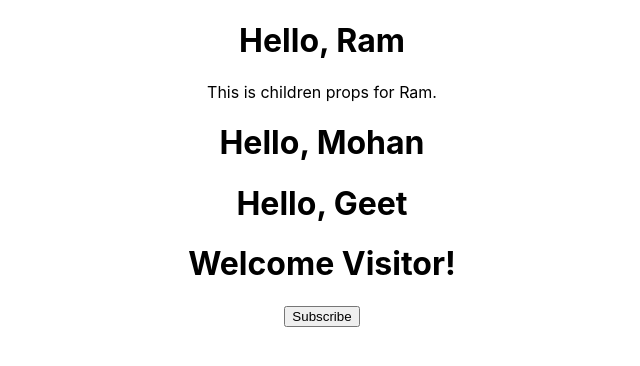
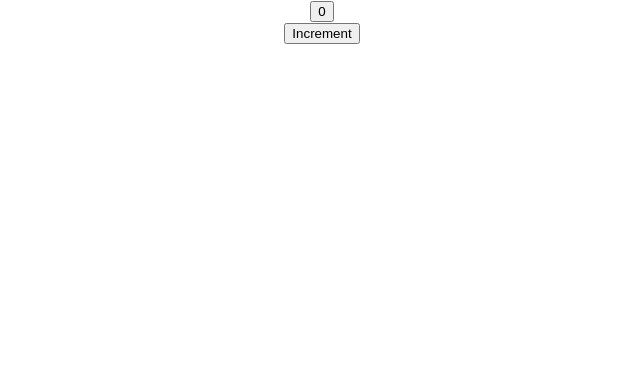
Before and after one commit to aakashverma1124/Roadmap-To-React, a React (Create React App) app: page / in a window 1280 px wide. Shown: the top 366 px of the page, without its empty margins (318-958 px from the left). Built offline with nearby package versions, Linux system fonts and the light colour scheme.

Commit message:
Building a Simple Counter

```diff
--- a/src/App.js
+++ b/src/App.js
@@ -4,18 +4,20 @@ import './App.css';
 import Greet from "./components/Greet";
 import Welcome from "./components/Welcome";
 import Message from "./components/Message";
+import Counter from "./components/Counter";
 
 class App extends Component {
     render() {
       return (
         <div className="App">
-            <Greet name={"Ram"}>
-                <p>This is children props for Ram.</p>
-            </Greet>
-            <Greet name={"Mohan"}></Greet>
-            <Greet name={"Geet"}></Greet>
-            <Message></Message>
+            {/*<Greet name={"Ram"}>*/}
+            {/*    <p>This is children props for Ram.</p>*/}
+            {/*</Greet>*/}
+            {/*<Greet name={"Mohan"}></Greet>*/}
+            {/*<Greet name={"Geet"}></Greet>*/}
+            {/*<Message></Message>*/}
             {/*<Welcome></Welcome>*/}
+            <Counter></Counter>
         </div>
       )
     }
--- /dev/null
+++ b/src/components/Counter.js
@@ -0,0 +1,30 @@
+import React, {Component} from "react";
+
+class Counter extends Component {
+
+    constructor() {
+        super();
+        this.state = {
+            startValue : 0
+        }
+    }
+    render() {
+        return (
+            <div>
+                <div>
+                    <button>{this.state.startValue}</button>
+                </div>
+                <button onClick={() => this.incrementCount()}>Increment</button>
+            </div>
+        )
+    }
+
+    incrementCount() {
+        this.setState({
+            startValue: this.state.startValue + 1
+        })
+        console.log(this.state.startValue)
+    }
+}
+
+export default Counter
```
